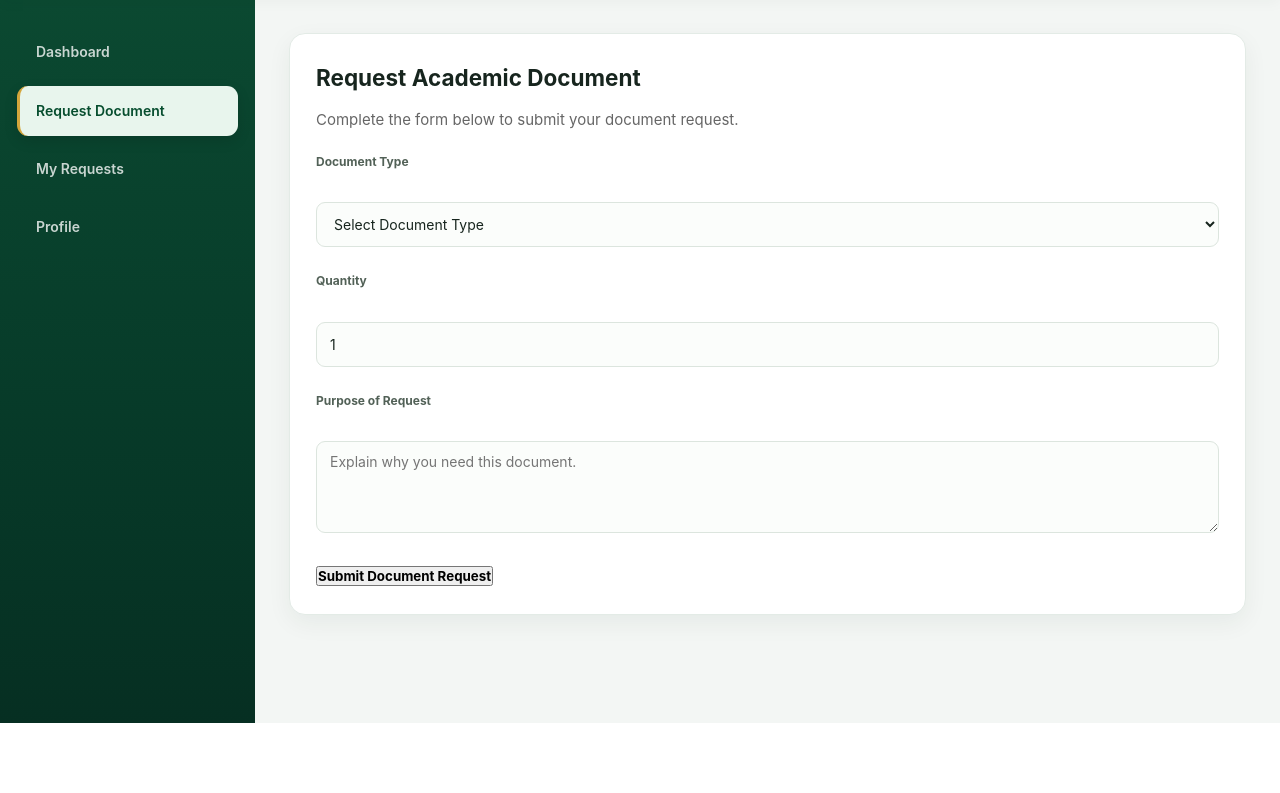
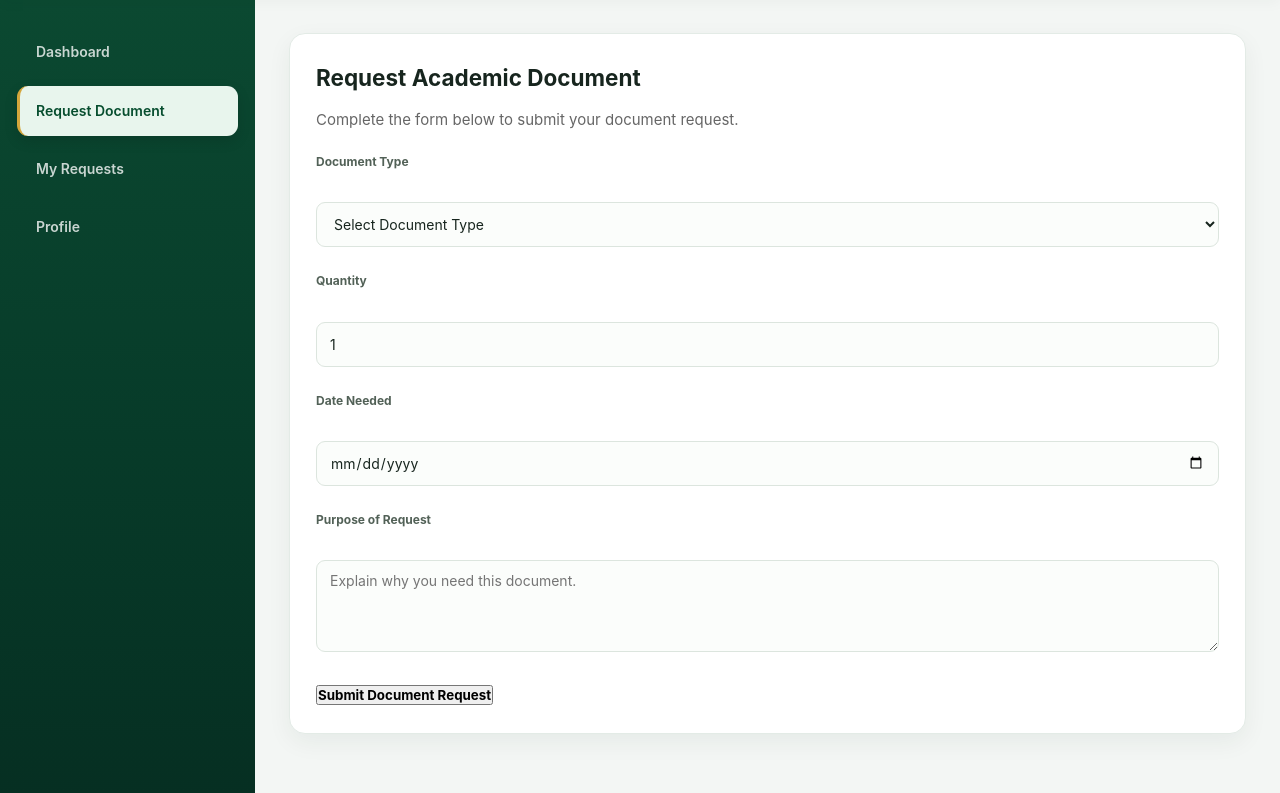
Before and after one commit to kylegamer2027-jpg/reconnect, a PHP site: page /student/request_document.php in a window 1280 px wide. Shown: the part 93-886 px from the top of the page. Before the commit the page ends 816 px from the top, so only its background shows below. Run offline with PHP 8.4, Linux system fonts and the light colour scheme; the visitor is signed in with stand-in values (Sample User, id 1).

Commit message:
Add requested date to document requests: update forms, views, and database migration

```diff
--- a/student/request_document.php
+++ b/student/request_document.php
@@ -19,6 +19,7 @@ if ($_SESSION["role"] !== "student") {
 $error = "";
 $purpose = "";
 $additional_details = "";
+$requested_date = "";
 
 // Available document types
 $document_types = [
@@ -50,6 +51,9 @@ if ($_SERVER["REQUEST_METHOD"] === "POST") {
                               is_string($_POST["additional_details"] ?? null)
             ? trim($_POST["additional_details"])
             : "";
+        $requested_date = is_string($_POST["requested_date"] ?? null)
+            ? trim($_POST["requested_date"])
+            : "";
 
         if (!in_array($document_type, $document_types, true)) {
 
@@ -70,6 +74,28 @@ if ($_SERVER["REQUEST_METHOD"] === "POST") {
 
             $error = "Please provide the purpose of your request.";
 
+        } elseif (
+            !preg_match("/^\d{4}-\d{2}-\d{2}$/", $requested_date)
+        ) {
+
+            $error = "Please select the date you want to receive the document.";
+
+        } elseif (
+            !checkdate(
+                (int)substr($requested_date, 5, 2),
+                (int)substr($requested_date, 8, 2),
+                (int)substr($requested_date, 0, 4)
+            )
+        ) {
+
+            $error = "Please select a valid document date.";
+
+        } elseif (
+            $requested_date < date("Y-m-d")
+        ) {
+
+            $error = "The document date cannot be in the past.";
+
         } else {
 
             try {
@@ -80,16 +106,18 @@ if ($_SERVER["REQUEST_METHOD"] === "POST") {
                         user_id,
                         document_type,
                         quantity,
+                        requested_date,
                         purpose,
                         additional_details
                     )
-                    VALUES (?, ?, ?, ?, ?)
+                    VALUES (?, ?, ?, ?, ?, ?)
                 ");
 
                 $stmt->execute([
                     $_SESSION["user_id"],
                     $document_type,
                     $quantity,
+                    $requested_date,
                     $purpose,
                     $additional_details !== ""
                         ? $additional_details
@@ -290,6 +318,20 @@ $request_id = filter_var(
 
                         <br><br>
 
+                        <label for="requested_date">Date Needed</label>
+                        <br>
+
+                        <input
+                            type="date"
+                            id="requested_date"
+                            name="requested_date"
+                            min="<?= e(date("Y-m-d")) ?>"
+                            value="<?= e($_POST["requested_date"] ?? "") ?>"
+                            required
+                        >
+
+                        <br><br>
+
                         <div
                             id="additional-details-group"
                             <?= ($_POST["document_type"] ?? "") === "Other" ? "" : "hidden" ?>
```
Also changed, not shown: registrar/requests.php (+9 -1 lines), registrar/view_request.php (+7 -0 lines), student/my_requests.php (+9 -1 lines), student/view_request.php (+7 -0 lines), database/migrations/2026_11_26_add_requested_date.sql (added).
